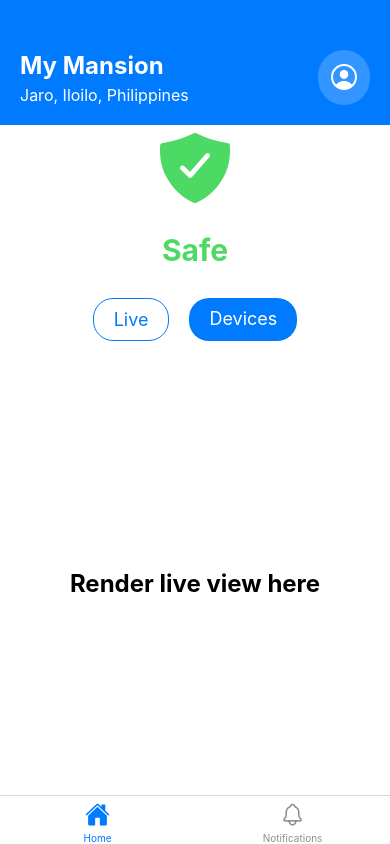
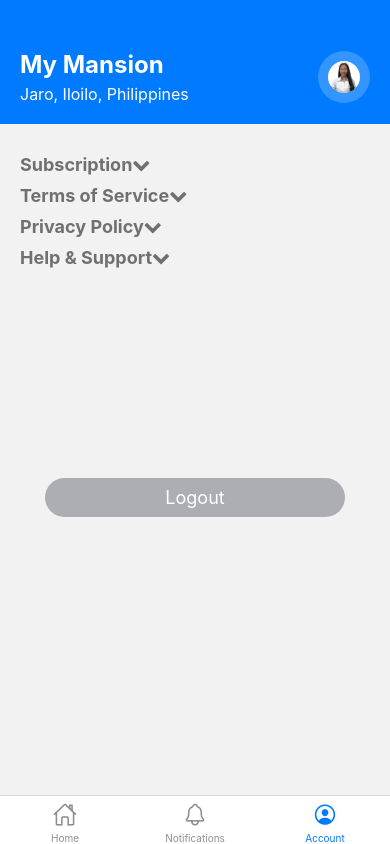
Before and after one commit to ElectroDevs/mobile-app, a React Native app: screen /Account in a window 390 px wide. Built offline with nearby package versions, Linux system fonts and the light colour scheme.

Commit message:
Add account tab, change the profile icon to image, and add content to account

```diff
--- a/App.tsx
+++ b/App.tsx
@@ -1,12 +1,13 @@
 import React from 'react';
 import Header from './navigation/components/Header';
 import AppNavigator from './navigation/AppNavigator';
+import ProfileView from './navigation/components/Profile';
 
 
 export default function App() {
   return (
     <>
-      <Header title='My Mansion' location='Jaro, Iloilo, Philippines' onProfilePress={() => alert('Profile pressed')}/>
+      <Header title='My Mansion' location='Jaro, Iloilo, Philippines' onProfilePress={() => <ProfileView/>}/>
       <AppNavigator/>
 
     </>
--- a/navigation/AppNavigator.tsx
+++ b/navigation/AppNavigator.tsx
@@ -4,6 +4,7 @@ import { createBottomTabNavigator } from '@react-navigation/bottom-tabs';
 import { Ionicons } from '@expo/vector-icons';
 import HomePage from './components/HomePage';
 import NotificationPage from './components/NotificationPage';
+import ProfileView from './components/Profile';
 
 const Tab = createBottomTabNavigator();
 
@@ -20,12 +21,16 @@ export default function AppNavigator() {
                         } else if (rn === "Notifications") {
                           return <Ionicons name={focused ? "notifications" : "notifications-outline"} size={size} color={color}/>
                         }
+                        else if (rn === "Account") {
+                          return <Ionicons name="person-circle-outline" size={size} color={color}/>
+                        }
                       },
                       headerShown: false
       }) }>
 
         <Tab.Screen name='Home' component={HomePage}/>
-        <Tab.Screen name='Notifications' component={NotificationPage}/>
+        <Tab.Screen name='Notifications' component={NotificationPage} />
+        <Tab.Screen name='Account' component={ProfileView}/>
 
       </Tab.Navigator>
     </NavigationContainer>
--- a/navigation/components/Header.tsx
+++ b/navigation/components/Header.tsx
@@ -1,11 +1,11 @@
-import React from 'react';
-import { StyleSheet, Text, View, TouchableOpacity } from 'react-native';
+import React, { ReactElement } from 'react';
+import { StyleSheet, Text, View, Image, TouchableOpacity } from 'react-native';
 import { Ionicons } from '@expo/vector-icons';
 
 type Props = {
   title: string;
   location: string;
-  onProfilePress: () => void;
+  onProfilePress: () => ReactElement | React.FC;
 }
 
 const Header = ({ title, location, onProfilePress }: Props) => {
@@ -16,7 +16,10 @@ const Header = ({ title, location, onProfilePress }: Props) => {
         <Text style={styles.location}>{location}</Text>
       </View>
       <TouchableOpacity style={styles.profileButton} onPress={onProfilePress}>
-        <Ionicons name="person-circle-outline" size={32} color="white" />
+        <View style={styles.profileImageContainer}>
+           <Image source={require('../../assets/id-pic-compressed.png')} style={styles.profileImage} />
+        </View>
+        {/* <Ionicons name="person-circle-outline" size={32} color="white" /> */}
       </TouchableOpacity>
     </View>
   );
@@ -51,6 +54,16 @@ const styles = StyleSheet.create({
     backgroundColor: 'rgba(255,255,255,0.2)',
     padding: 10,
   },
+  profileImageContainer: {
+    width: 32,
+    height: 32,
+    borderRadius: 16,
+    overflow: 'hidden',
+  },
+  profileImage: {
+    width: '100%',
+    height: '100%',
+  },
 });
 
 export default Header;
--- /dev/null
+++ b/navigation/components/Profile.tsx
@@ -0,0 +1,170 @@
+import React, { useState } from 'react';
+import { View, Text, StyleSheet, TouchableOpacity, ScrollView } from 'react-native';
+import { Button, Icon } from 'react-native-elements';
+
+const ProfileView: React.FC = () => {
+  const [showPackageDetails, setShowPackageDetails] = useState(false);
+  const [showTermsOfService, setShowTermsOfService] = useState(false);
+  const [showPrivacyPolicy, setShowPrivacyPolicy] = useState(false);
+  const [showHelpAndSupport, setShowHelpAndSupport] = useState(false);
+
+  const togglePackageDetails = () => {
+    setShowPackageDetails(!showPackageDetails);
+  };
+
+  const toggleTermsOfService = () => {
+    setShowTermsOfService(!showTermsOfService);
+  };
+
+  const togglePrivacyPolicy = () => {
+    setShowPrivacyPolicy(!showPrivacyPolicy);
+  };
+
+  const toggleHelpAndSupport = () => {
+    setShowHelpAndSupport(!showHelpAndSupport);
+  };
+
+  return (
+    <ScrollView contentContainerStyle={styles.container}>
+      <TouchableOpacity style={styles.dropdownToggle} onPress={togglePackageDetails}>
+        <Text style={styles.dropdownToggleText}>
+          Subscription
+          <Icon
+            name={showPackageDetails ? 'chevron-up' : 'chevron-down'}
+            type="font-awesome"
+            size={18}
+            color="#707070"
+          />
+        </Text>
+      </TouchableOpacity>
+      {showPackageDetails && (
+        <View style={styles.dropdownDetails}>
+          <Text>
+            Product and Services availed:
+          </Text>
+          <Text>
+            - Smoke and Fire Detector
+          </Text>
+          <Text>
+            - Motion Detector
+          </Text>
+          <Text>
+            - Alarm Systems
+          </Text>
+        </View>
+      )}
+      <TouchableOpacity style={styles.dropdownToggle} onPress={toggleTermsOfService}>
+        <Text style={styles.dropdownToggleText}>
+          Terms of Service
+          <Icon
+            name={showTermsOfService ? 'chevron-up' : 'chevron-down'}
+            type="font-awesome"
+            size={18}
+            color="#707070"
+          />
+        </Text>
+      </TouchableOpacity>
+      {showTermsOfService && (
+        <View style={styles.dropdownDetails}>
+          {/* Render your Terms of Service content here */}
+          <Text>Acceptance of Terms</Text>
+<Text>1.1 Agreement: By using the App, you acknowledge that you have read, understood, and agree to be bound by these Terms, as well as our Privacy Policy.</Text>
+<Text>1.2 Age Requirement: You must be at least 18 years old or have obtained the necessary consent from a legal guardian to use the App.</Text>
+
+<Text>Use of the App</Text>
+<Text>2.1 License: We grant you a limited, non-exclusive, non-transferable, revocable license to use the App for personal and non-commercial purposes in accordance with these Terms.</Text>
+<Text>2.2 User Account: You may be required to create a user account to access certain features of the App. You are responsible for maintaining the confidentiality of your account credentials and for all activities that occur under your account.</Text>
+        </View>
+      )}
+      <TouchableOpacity style={styles.dropdownToggle} onPress={togglePrivacyPolicy}>
+        <Text style={styles.dropdownToggleText}>
+          Privacy Policy
+          <Icon
+            name={showPrivacyPolicy ? 'chevron-up' : 'chevron-down'}
+            type="font-awesome"
+            size={18}
+            color="#707070"
+          />
+        </Text>
+      </TouchableOpacity>
+      {showPrivacyPolicy && (
+        <View style={styles.dropdownDetails}>
+          {/* Render your Privacy Policy content here */}
+          <Text>Welcome to ElectroDevs! This Privacy Policy explains how we collect, use, and disclose personal information when you use our mobile application, including any updates, enhancements, and new features. By accessing or using the App, you agree to the collection, use, and disclosure of your personal information as described in this Policy.</Text>
+          <Text>Information We Collect</Text>
+          <Text>1.1 Personal Information: We may collect personal information that you provide to us when using the App, such as your name, email address, phone number, and home address. </Text>
+          <Text>1.2 Device Information: We may collect information about the devices you use to access the App, including device type, operating system, unique device identifiers, and mobile network information. </Text>
+          <Text>1.3 Usage Information: We may collect information about how you use the App, including the features you interact with, the settings you choose, and the actions you take.</Text>
+          <Text>
+            1.4 Location Information: With your consent, we may collect and process information about your precise location when you use certain features of the App that require location data.
+          </Text>
+
+        </View>
+      )}
+      <TouchableOpacity style={styles.dropdownToggle} onPress={toggleHelpAndSupport}>
+        <Text style={styles.dropdownToggleText}>
+          Help & Support
+          <Icon
+            name={showHelpAndSupport ? 'chevron-up' : 'chevron-down'}
+            type="font-awesome"
+            size={18}
+            color="#707070"
+          />
+        </Text>
+      </TouchableOpacity>
+      {showHelpAndSupport && (
+        <View style={styles.dropdownDetails}>
+          {/* Render your Help & Support content here */}
+          <Text>Send your concerns to: electrodevs@support@gmail.com</Text>
+        </View>
+      )}
+      <View style={styles.viewbutton}>
+      <Button
+        buttonStyle={styles.button}
+        title="Logout"
+        onPress={() => alert('Logout button pressed')}
+        />
+      </View>
+    </ScrollView>
+  );
+};
+
+const styles = StyleSheet.create({
+  container: {
+    flexGrow: 1,
+    paddingHorizontal: 20,
+    paddingTop: 30,
+    alignItems: 'center',
+  },
+  dropdownToggle: {
+    alignSelf: 'stretch',
+    marginBottom: 10,
+  },
+  dropdownToggleText: {
+    fontSize: 18,
+    fontWeight: 'bold',
+    color: '#707070',
+    flexDirection: 'row',
+    alignItems: 'center',
+    justifyContent: 'space-between',
+  },
+  dropdownDetails: {
+    marginBottom: 20,
+    alignSelf: 'flex-start',
+  },
+  dropdownDetailsText: {
+    fontSize: 16,
+    marginBottom: 5,
+  },
+  button: {
+    backgroundColor: '#ADAEB3',
+    borderRadius: 20,
+    width: 300,
+  },
+  viewbutton: {
+    marginTop: 200,
+    marginBottom: 20,
+  }
+});
+
+export default ProfileView;
```
Also changed, not shown: assets/id-pic-compressed.png (added).
